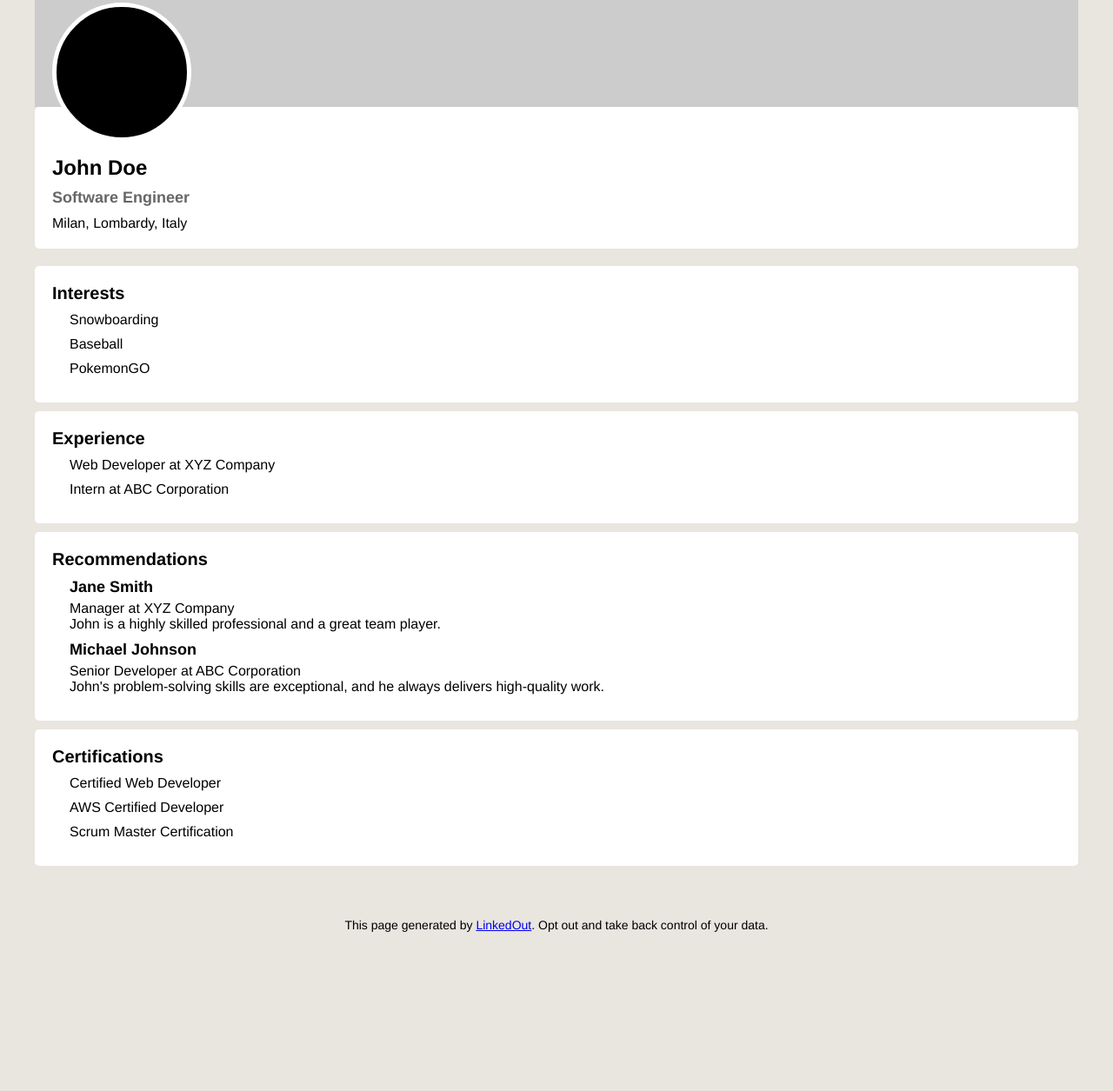
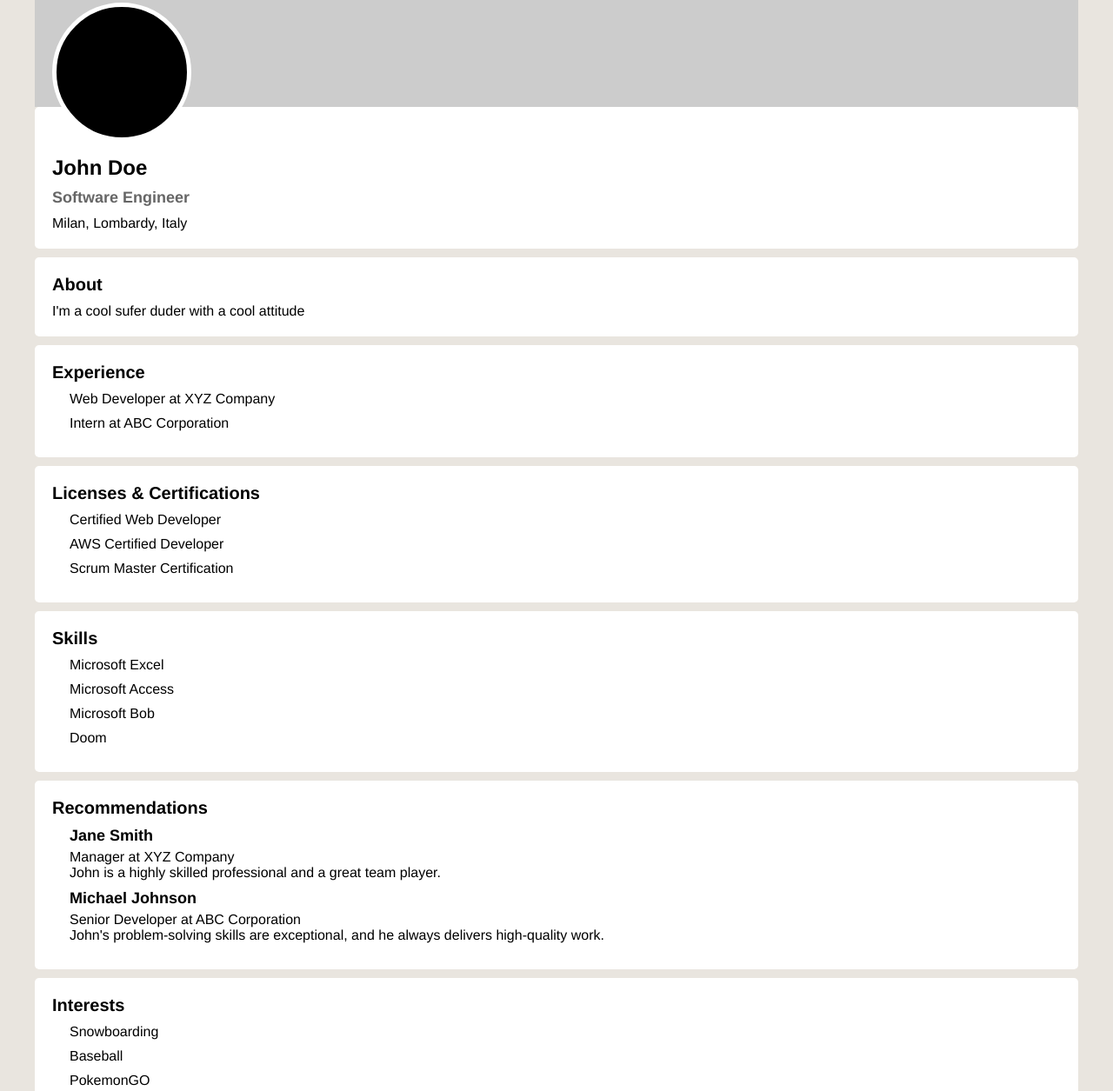
Before and after one commit to ronaldstoner/linkedout, a plain HTML site: page index.html in a window 1280 px wide. Shown: the part 115-1370 px from the top of the page at 87% size. Before the commit the page ends 1207 px from the top, so only its background shows below. Drawn offline with Linux system fonts and the light colour scheme.

Commit message:
Styling updates

```diff
--- a/config.js
+++ b/config.js
@@ -2,14 +2,21 @@ const config = {
     name: "John Doe",
     currentJob: "Software Engineer",
     location: "Milan, Lombardy, Italy",
+    about: "I'm a cool sufer duder with a cool attitude",
     pastJobs: [
         "Web Developer at XYZ Company",
         "Intern at ABC Corporation"
     ],
-    interests: [
-	 "Snowboarding",
-	 "Baseball",
-	 "PokemonGO"
+    certifications: [
+        "Certified Web Developer",
+        "AWS Certified Developer",
+        "Scrum Master Certification"
+    ],
+    skills: [
+     "Microsoft Excel",
+     "Microsoft Access",
+     "Microsoft Bob",
+     "Doom"
     ],
     recommendations: [
         {
@@ -23,10 +30,10 @@ const config = {
             content: "John's problem-solving skills are exceptional, and he always delivers high-quality work."
         }
     ],
-    certifications: [
-        "Certified Web Developer",
-        "AWS Certified Developer",
-        "Scrum Master Certification"
+    interests: [
+	 "Snowboarding",
+	 "Baseball",
+	 "PokemonGO"
     ]
 };
 
@@ -39,6 +46,11 @@ document.addEventListener("DOMContentLoaded", function () {
 	${config.location}
     `;
 
+    document.getElementById("about").innerHTML = `
+        <h2>About</h2>
+        <p>${config.about}</p>
+    `;
+
     document.getElementById("experience").innerHTML = `
         <h2>Experience</h2>
         <ul>
@@ -46,12 +58,20 @@ document.addEventListener("DOMContentLoaded", function () {
         </ul>
     `;
 
-    document.getElementById("interests").innerHTML = `
-        <h2>Interests</h2>
+    document.getElementById("certifications").innerHTML = `
+        <h2>Licenses & Certifications</h2>
         <ul>
-	    ${config.interests.map(interest => `
+            ${config.certifications.map(certification => `<li>${certification}</li>`).join("")}
+        </ul>
+    `;
+
+
+    document.getElementById("skills").innerHTML = `
+        <h2>Skills</h2>
+    <ul>
+        ${config.skills.map(skill => `
            <li>
-	           <p>${interest}</p>
+               <p>${skill}</p>
            </li>
         `).join("")}
     </ul>
@@ -70,10 +90,15 @@ document.addEventListener("DOMContentLoaded", function () {
         </ul>
     `;
 
-    document.getElementById("certifications").innerHTML = `
-        <h2>Certifications</h2>
+    document.getElementById("interests").innerHTML = `
+        <h2>Interests</h2>
 	<ul>
-            ${config.certifications.map(certification => `<li>${certification}</li>`).join("")}
+	    ${config.interests.map(interest => `
+	       <li>
+	           <p>${interest}</p>
+	       </li>
+	    `).join("")}
 	</ul>
     `;
+
 });
--- a/index.html
+++ b/index.html
@@ -21,21 +21,30 @@
             <!-- Profile information -->
         </section>
 
-        <section id="interests">
-            <!-- Interests details -->
+        <section id="about">
+            <!-- About details -->
         </section>
 
-	    <section id="experience">
+        <section id="experience">
             <!-- Work experience details -->
+        </section>
+
+        <section id="certifications">
+            <!-- Certifications and achievements details -->
+        </section>
+
+        <section id="skills">
+            <!-- Skills details -->
         </section>
 
         <section id="recommendations">
             <!-- Recommendations from others -->
         </section>
 
-        <section id="certifications">
-            <!-- Certifications and achievements -->
+        <section id="interests">
+            <!-- Interests details -->
         </section>
+
     </main>
 
     <footer>
--- a/styles.css
+++ b/styles.css
@@ -37,7 +37,7 @@ main {
     background-color: white;
     padding: 20px;
     border-radius: 5px;
-    margin-bottom: 20px;
+    margin-bottom: 10px;
 }
 
 #profile h1 {
@@ -51,25 +51,25 @@ main {
     margin-bottom: 10px;
 }
 
-/* Interests section styles */
-#interests {
+/* About section styles */
+#about {
     background-color: white;
     padding: 20px;
     border-radius: 5px;
     margin-bottom: 10px;
 }
 
-#interests h2 {
+#about h2 {
     font-size: 20px;
     margin-bottom: 10px;
 }
 
-#interests ul {
+#about ul {
     list-style-type: none;
     margin-left: 20px;
 }
 
-#interests li {
+#about li {
     margin-bottom: 10px;
 }
 
@@ -92,6 +92,49 @@ main {
 }
 
 #experience li {
+    margin-bottom: 10px;
+}
+
+/* Certifications section styles */
+#certifications {
+    background-color: white;
+    padding: 20px;
+    border-radius: 5px;
+    margin-bottom: 10px;
+}
+#certifications h2 {
+    font-size: 20px;
+    margin-bottom: 10px;
+}
+
+#certifications ul {
+    list-style-type: none;
+    margin-left: 20px;
+}
+
+#certifications li {
+    margin-bottom: 10px;
+}
+
+/* Skills section styles */
+#skills {
+    background-color: white;
+    padding: 20px;
+    border-radius: 5px;
+    margin-bottom: 10px;
+}
+
+#skills h2 {
+    font-size: 20px;
+    margin-bottom: 10px;
+}
+
+#skills ul {
+    list-style-type: none;
+    margin-left: 20px;
+}
+
+#skills li {
     margin-bottom: 10px;
 }
 
@@ -122,23 +165,25 @@ main {
     margin-bottom: 5px;
 }
 
-/* Certifications section styles */
-#certifications {
+/* Interests section styles */
+#interests {
     background-color: white;
     padding: 20px;
     border-radius: 5px;
+    margin-bottom: 10px;
 }
-#certifications h2 {
+
+#interests h2 {
     font-size: 20px;
     margin-bottom: 10px;
 }
 
-#certifications ul {
+#interests ul {
     list-style-type: none;
     margin-left: 20px;
 }
 
-#certifications li {
+#interests li {
     margin-bottom: 10px;
 }
 
```
Lines whose indentation alone changed are shown as unchanged.
